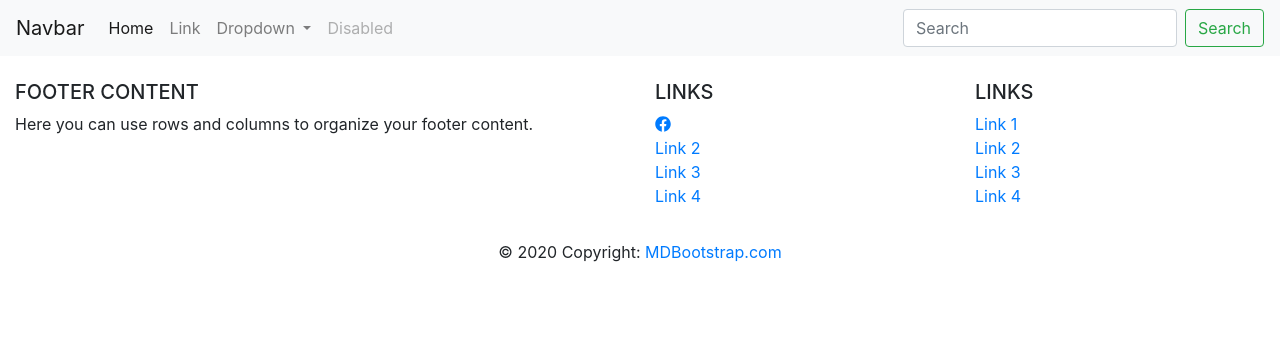
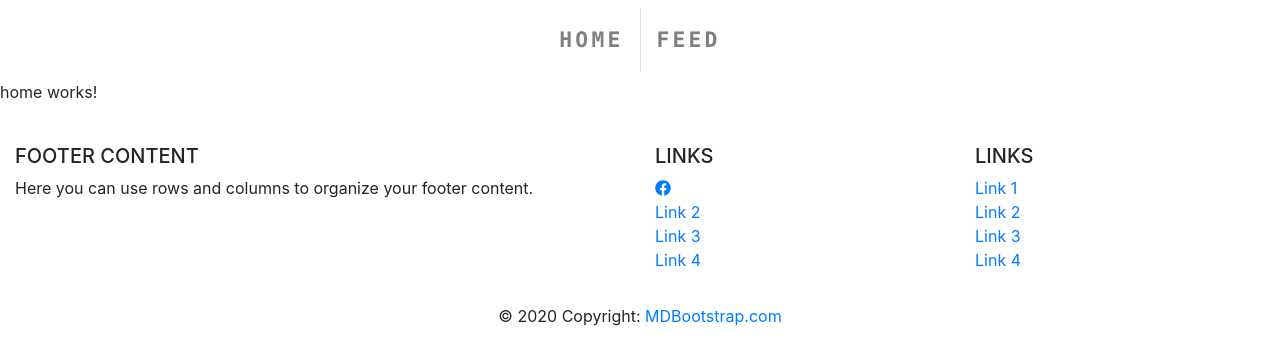
Before and after one commit to nathalyelque/blogPessoal-angular, an Angular app in the folder blogPessoal/: page /home in a window 1280 px wide. Before the commit this address led to /. Shown: the top 364 px of the page. Built offline with nearby package versions, Linux system fonts and the light colour scheme.

Commit message:
Implementação das rotas home e feed

```diff
--- a/blogPessoal/src/app/app-routing.module.ts
+++ b/blogPessoal/src/app/app-routing.module.ts
@@ -1,8 +1,16 @@
 import { NgModule } from '@angular/core';
 import { Routes, RouterModule } from '@angular/router';
+import { HomeComponent } from './home/home.component';
+import { FeedComponent } from './feed/feed.component';
 
 
-const routes: Routes = [];
+const routes: Routes = [
+
+  { path: '', redirectTo: 'home', pathMatch: 'full' },
+  { path: 'home', component: HomeComponent },
+  { path: 'feed', component: FeedComponent }
+
+];
 
 @NgModule({
   imports: [RouterModule.forRoot(routes)],
--- a/blogPessoal/src/app/app.component.html
+++ b/blogPessoal/src/app/app.component.html
@@ -1,3 +1,5 @@
 <app-navbar></app-navbar>
 
+<router-outlet></router-outlet>
+
 <app-footer></app-footer>
--- a/blogPessoal/src/app/navbar/navbar.component.css
+++ b/blogPessoal/src/app/navbar/navbar.component.css
@@ -0,0 +1,4 @@
+.texto{
+    letter-spacing: .2rem;
+    font-size: 16pt;
+ }
--- a/blogPessoal/src/app/navbar/navbar.component.html
+++ b/blogPessoal/src/app/navbar/navbar.component.html
@@ -1,37 +1,35 @@
-<nav class="navbar navbar-expand-lg navbar-light bg-light">
-    <a class="navbar-brand" href="#">Navbar</a>
-    <button class="navbar-toggler" type="button" data-toggle="collapse" data-target="#navbarSupportedContent"
-        aria-controls="navbarSupportedContent" aria-expanded="false" aria-label="Toggle navigation">
+<div class="container-fluid w-100 d-flex justify-content-center">
+
+    <nav class="navbar navbar-expand-lg navbar-light bg-white ">
+
+
+        <!--Botão para resposividade-->
+
+        <button class="navbar-toggler" type="button" data-toggle="collapse" data-target="#conteudoNavbarSuportado"
+            aria-controls="conteudoNavbarSuportado" aria-expanded="false" aria-label="Alterna navegação">
             <span class="navbar-toggler-icon"></span>
         </button>
 
-    <div class="collapse navbar-collapse" id="navbarSupportedContent">
-        <ul class="navbar-nav mr-auto">
-            <li class="nav-item active">
-                <a class="nav-link" href="#">Home <span class="sr-only">(current)</span></a>
+        <!--/Botão para resposividade-->
+
+        <div class="collapse navbar-collapse " id="conteudoNavbarSuportado">
+
+            <ul class="navbar-nav ">
+
+                <li class="nav-item ">
+                    <a class="nav-link texto p-3 border-right text-uppercase text-monospace font-weight-bold"
+                        routerLink='/home'>Home<span class="sr-only">(página atual)</span></a>
                 </li>
-            <li class="nav-item">
-                <a class="nav-link" href="#">Link</a>
+
+                <li class="nav-item ">
+                    <a class="nav-link texto p-3 text-uppercase text-monospace font-weight-bold"
+                        routerLink='/feed'>Feed</a>
                 </li>
-            <li class="nav-item dropdown">
-                <a class="nav-link dropdown-toggle" href="#" id="navbarDropdown" role="button" data-toggle="dropdown"
-                    aria-haspopup="true" aria-expanded="false">
-                    Dropdown
-                </a>
-                <div class="dropdown-menu" aria-labelledby="navbarDropdown">
-                    <a class="dropdown-item" href="#">Action</a>
-                    <a class="dropdown-item" href="#">Another action</a>
-                    <div class="dropdown-divider"></div>
-                    <a class="dropdown-item" href="#">Something else here</a>
-                </div>
-            </li>
-            <li class="nav-item">
-                <a class="nav-link disabled" href="#" tabindex="-1" aria-disabled="true">Disabled</a>
-            </li>
+
             </ul>
-        <form class="form-inline my-2 my-lg-0">
-            <input class="form-control mr-sm-2" type="search" placeholder="Search" aria-label="Search">
-            <button class="btn btn-outline-success my-2 my-sm-0" type="submit">Search</button>
-        </form>
+
+
+
         </div>
     </nav>
+</div>
```
Lines whose indentation alone changed are shown as unchanged.
